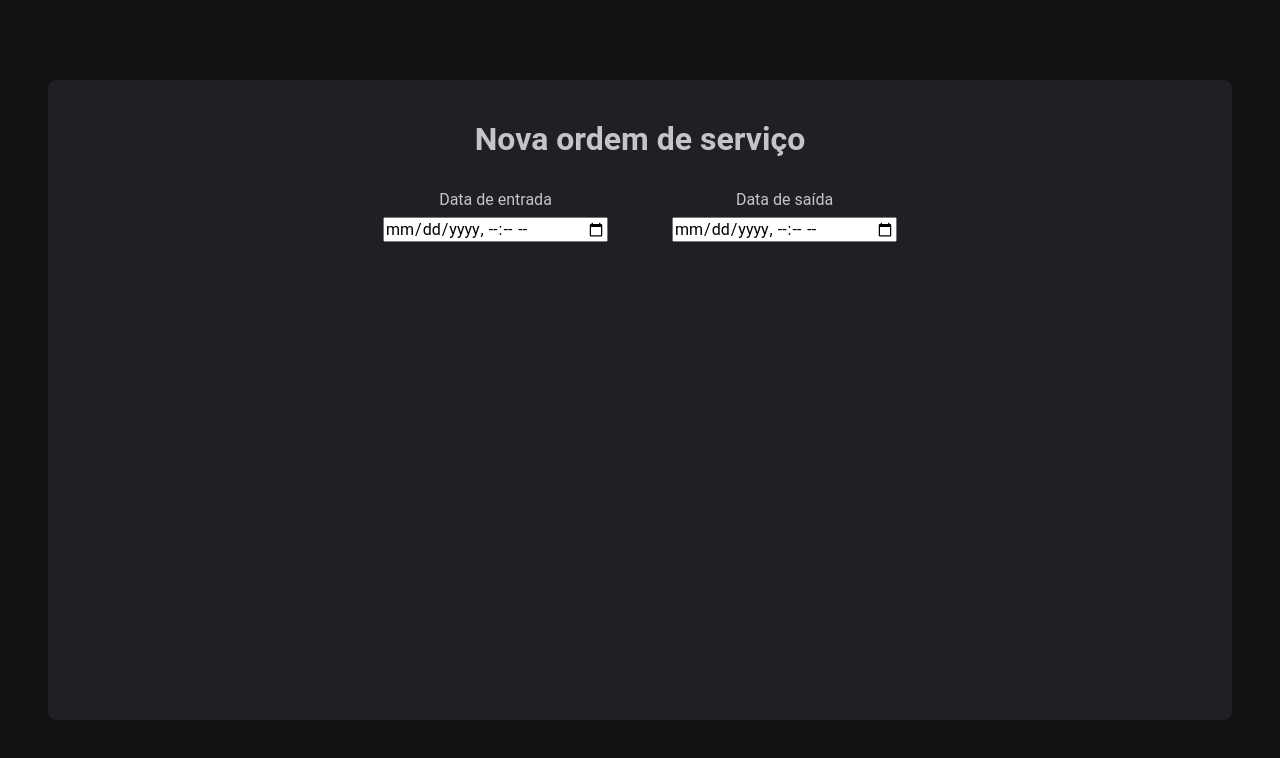
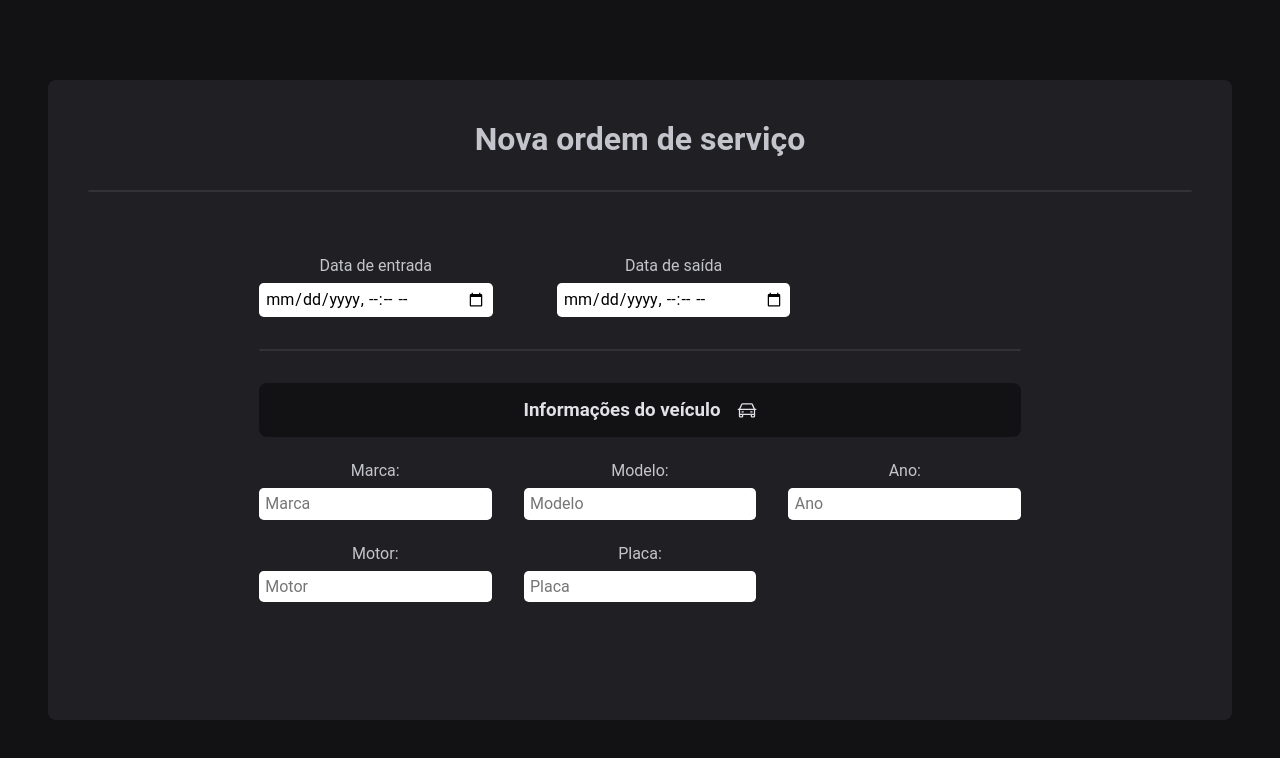
Before and after one commit to caueperuque/ordem_servico, a React (Vite) app: page / in a window 1280 px wide. Shown: the top 758 px of the page. Built offline with nearby package versions, Linux system fonts and the light colour scheme.

Commit message:
feat: informaçoes veículo

```diff
--- a/src/@types/styles.d.ts
+++ b/src/@types/styles.d.ts
@@ -4,5 +4,5 @@ import { defaultTheme } from "../styles/theme/default";
 type ThemeType = typeof defaultTheme;
 
 declare module "styled-components" {
-    export interface DefaultTheme extends ThemeType {}
+    export type DefaultTheme = ThemeType
 }
--- a/src/pages/OrdemServico/components/InfoVeiculo/index.tsx
+++ b/src/pages/OrdemServico/components/InfoVeiculo/index.tsx
@@ -1,6 +1,46 @@
-// Nome
-// CPF/CNPJ
-// Inscrição/RG
-// Endereço / bairro
-// CEP
-// Cidade - estado
+// Informações veículo
+// Marca
+// Modelo
+// Ano
+// Motor
+// Plcaca
+// KM
+
+import { Car } from "phosphor-react";
+import { InputsInfoVeiculoContainer } from "./styles";
+
+export const InfoVeiculo = () => {
+  return (
+    <InputsInfoVeiculoContainer>
+      <header>
+        <h3>Informações do veículo</h3>
+        <Car size={20} />
+      </header>
+      <div className="row">
+        <div className="input-group">
+          <label htmlFor="">Marca:</label>
+          <input type="text" placeholder="Marca" />
+        </div>
+        <div className="input-group">
+          <label htmlFor="">Modelo:</label>
+          <input type="text" placeholder="Modelo" />
+        </div>
+        <div className="input-group">
+          <label htmlFor="">Ano:</label>
+          <input type="number" placeholder="Ano" />
+        </div>
+      </div>
+
+      <div className="row">
+        <div className="input-group">
+          <label htmlFor="">Motor:</label>
+          <input type="text" placeholder="Motor" />
+        </div>
+        <div className="input-group">
+          <label htmlFor="">Placa:</label>
+          <input type="text" placeholder="Placa" />
+        </div>
+      </div>
+    </InputsInfoVeiculoContainer>
+  );
+};
--- /dev/null
+++ b/src/pages/OrdemServico/components/InfoVeiculo/styles.ts
@@ -0,0 +1,24 @@
+import { styled } from "styled-components";
+
+export const InputsInfoVeiculoContainer = styled.div`
+  display: flex;
+  flex-direction: column;
+  gap: 1.5rem;
+
+  h3 {
+    text-align: center
+  }
+
+  .input-group {
+    display: flex;
+    flex-direction: column;
+    align-items: center;
+    gap: 0.5rem;
+  }
+
+  .row {
+    display: flex;
+    align-items: flex-start;
+    gap: 2rem;
+  }
+`;
--- a/src/pages/OrdemServico/index.tsx
+++ b/src/pages/OrdemServico/index.tsx
@@ -1,7 +1,8 @@
 import { SubmitHandler, useForm } from "react-hook-form";
 import { InfoPecasServicos } from "./components/InfoPecasServicos";
-import { OrdemServicoContainer } from "./styles";
+import { OrdemServicoContainer, Separator } from "./styles";
 import { InputData } from "./components/Data";
+import { InfoVeiculo } from "./components/InfoVeiculo";
 
 export const OrdemServico = () => {
   type Inputs = {
@@ -9,7 +10,7 @@ export const OrdemServico = () => {
     exampleRequired: string;
   };
   const {
-    register,
+    // register,
     handleSubmit,
     watch,
     formState: { errors },
@@ -48,9 +49,11 @@ export const OrdemServico = () => {
     /* "handleSubmit" will validate your inputs before invoking "onSubmit" */
     <OrdemServicoContainer>
       <h1>Nova ordem de serviço</h1>
+      <Separator />
       <form onSubmit={handleSubmit(onSubmit)}>
-        <InputData>
-        </InputData>
+        <InputData />
+        <Separator />
+        <InfoVeiculo />
         {/* register your input into the hook by invoking the "register" function */}
         {/* <input defaultValue="test" {...register("example")} /> */}
 
--- a/src/pages/OrdemServico/styles.ts
+++ b/src/pages/OrdemServico/styles.ts
@@ -4,4 +4,27 @@ export const OrdemServicoContainer = styled.div`
     display: flex;
     flex-direction: column;
     align-items: center;
+
+    header {
+        display: flex;
+        align-items: center;
+        justify-content: center;
+        gap: 1rem;
+        padding: 1rem;
+        background-color: ${props => props.theme['gray-900']};
+        color: ${props => props.theme['gray-100']};
+        border-radius: 8px;
+        width: 100%;
+        text-align: center;
+        font-weight: bold;
+    }
 `
+
+export const Separator = styled.div`
+    width: 100%;
+    /* background-color: red; */
+    border: 1px solid ${props => props.theme['gray-600']};
+    border-radius: 10px;
+    margin-top: 2rem;
+    margin-bottom: 2rem;
+`
--- a/src/styles/global.ts
+++ b/src/styles/global.ts
@@ -10,7 +10,7 @@ export const GlobalStyle = createGlobalStyle`
 
     :focus {
         outline: 0;
-        box-shadow: 0 0 0 2px ${props => props.theme["green-500"]};
+        box-shadow: 0 0 0 2px ${(props) => props.theme["blue-500"]};
     }
 
   body {
@@ -21,6 +21,12 @@ export const GlobalStyle = createGlobalStyle`
 
   button {
     cursor: pointer;
+  }
+
+  input {
+    padding: 0.4rem;
+    border: none;
+    border-radius: 0.3rem;
   }
 
   .container {
--- a/src/styles/theme/default.ts
+++ b/src/styles/theme/default.ts
@@ -15,6 +15,10 @@ export const defaultTheme = {
     'green-500': "#00875F",
     'green-700': "#015F43",
 
+    'blue-500': "#000CD1",
+    'blue-600': "#0F14A5",
+    'blue700': "#200C83",
+
     "red-500": "#AB222E",
     "red-700": "#7A1921",
 
```
